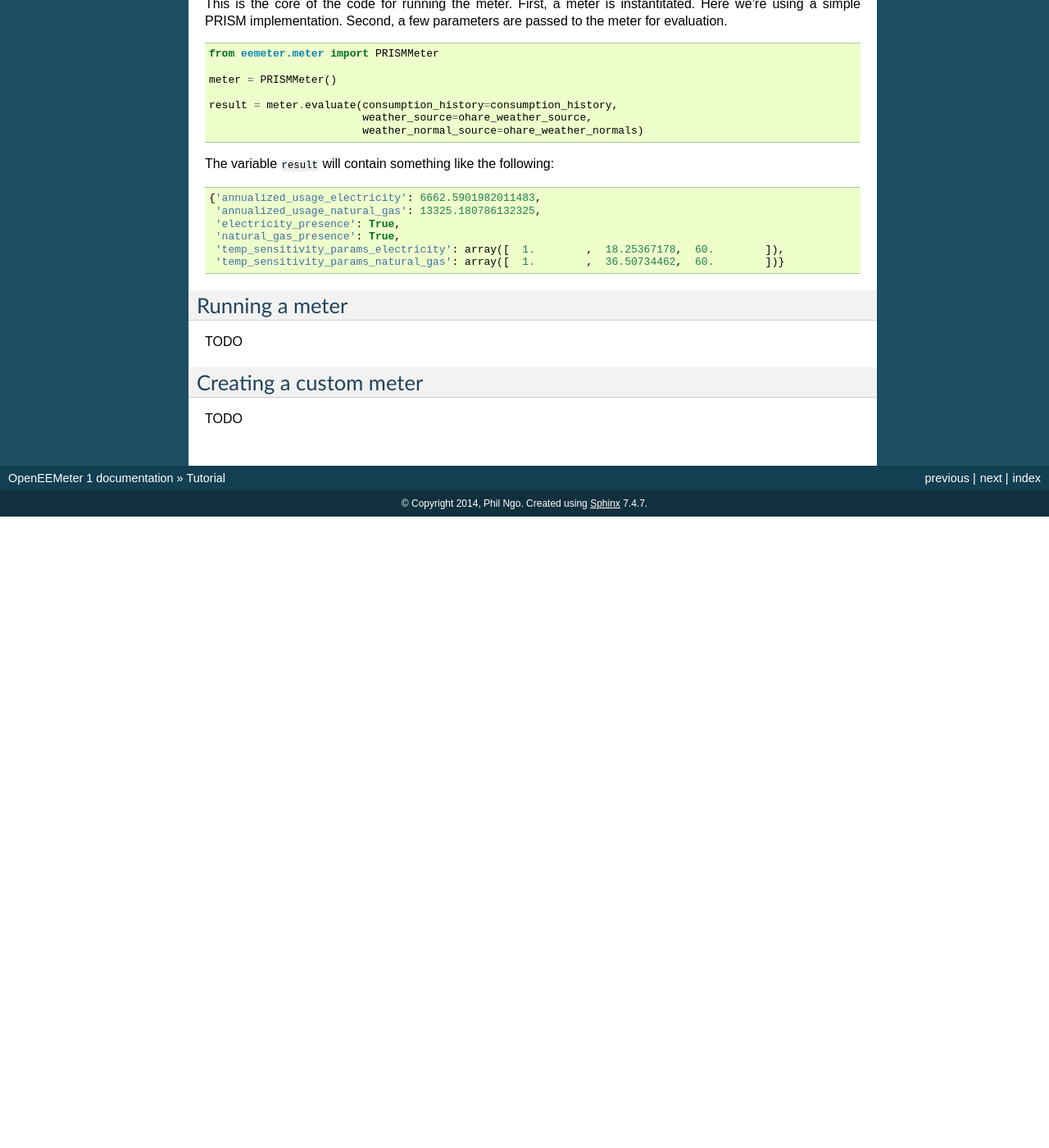
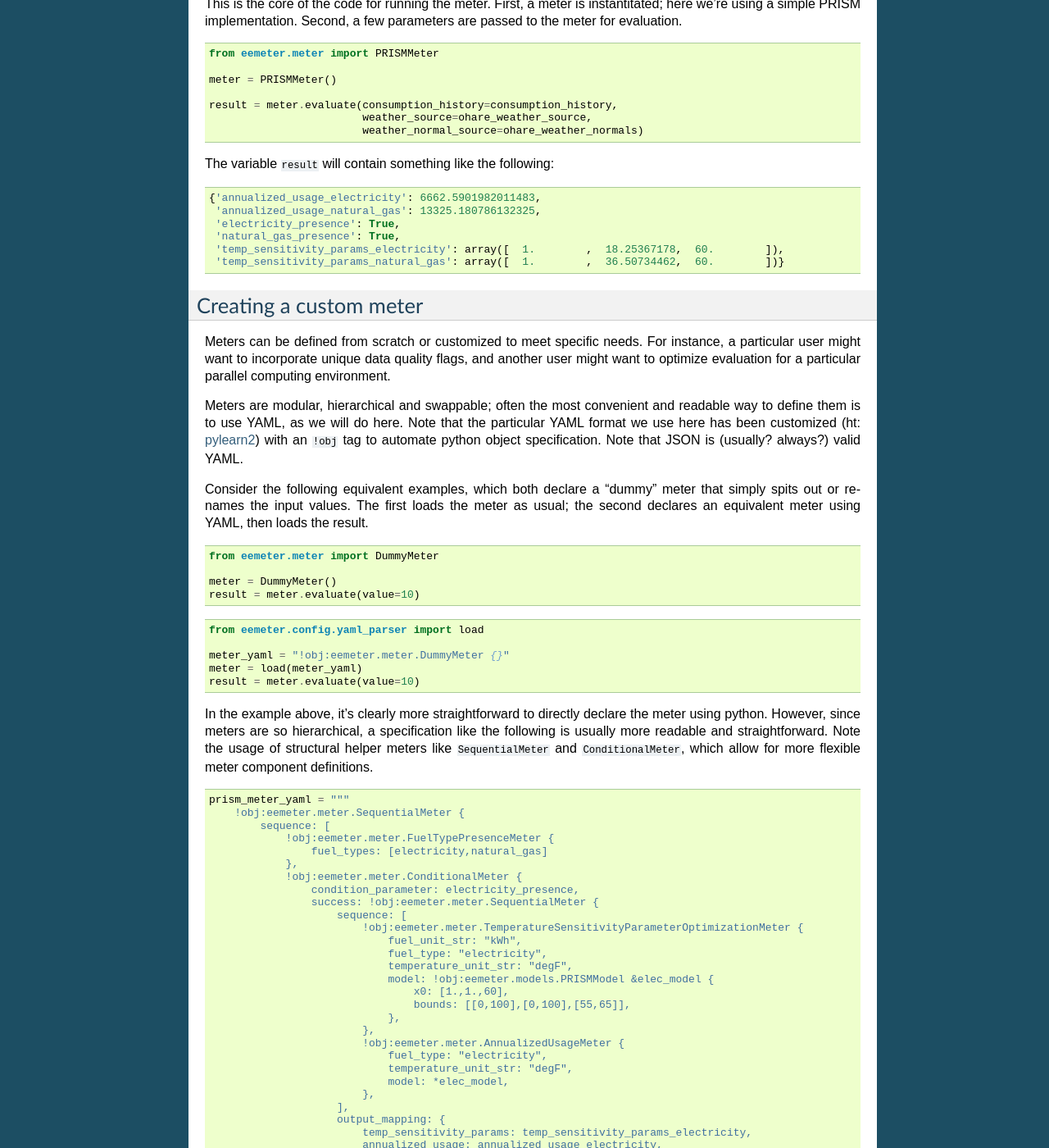
Before and after one commit to openeemeter/eemeter, a Sphinx documentation site: the page built from docs/tutorial.rst, in a window 1280 px wide and 1400 px high, scrolled down 1797 px. Shown: the whole window at 82% size. Built offline with Sphinx 7.4.7, drawn with Linux system fonts in a browser that asks for light colours; before the commit the page ends 2427 px from its top, so only the background shows below that; some of the changed text lies outside the part shown.

Commit message:
meter loading and customization - skeletal documentation

```diff
--- a/docs/tutorial.rst
+++ b/docs/tutorial.rst
@@ -51,8 +51,8 @@ parameters for the models and units for the calculations.
 
     from eemeter.generator import ConsumptionGenerator
 
-    elec_generator = ConsumptionGenerator("electricity","kWh","degF",60,1,65,1,1)
-    gas_generator = ConsumptionGenerator("natural_gas","therms","degF",60,2,65,2,2)
+    elec_generator = ConsumptionGenerator("electricity", "kWh", "degF", 60, 1, 65, 1, 1)
+    gas_generator = ConsumptionGenerator("natural_gas", "therms", "degF", 60, 2, 65, 2, 2)
 
 To make these generators work, we must provide them with weather data and usage
 periods. Here, we create weather sources with data from O'Hare INTL Airport
@@ -88,12 +88,12 @@ rates, but for this example we will stick with monthly billing data.
 
     from datetime import timedelta
 
-    def generate_monthly_periods(n_periods,start_datetime,base_time_interval):
+    def generate_monthly_periods(n_periods, start_datetime, base_time_interval):
         last_datetime = start_datetime
         periods = []
-        for i in np.random.randint(-2,3,size=n_periods):
+        for i in np.random.randint(-2, 3, size=n_periods):
             new_datetime = last_datetime + timedelta(days=int(base_time_interval + i))
-            periods.append(DatetimePeriod(last_datetime,new_datetime))
+            periods.append(DatetimePeriod(last_datetime, new_datetime))
             last_datetime = new_datetime
         return periods
 
@@ -106,14 +106,14 @@ fake consumption data.
 
     from datetime import datetime
 
-    periods = generate_monthly_periods(24,datetime(2012,1,1),365/12.)
+    periods = generate_monthly_periods(24, datetime(2012, 1, 1), 365/12.)
     elec_consumptions = elec_generator.generate(ohare_weather_source,periods)
     gas_consumptions = gas_generator.generate(ohare_weather_source,periods)
     consumptions = elec_consumptions + gas_consumptions
     consumption_history = ConsumptionHistory(consumptions)
 
 This is the core of the code for running the meter. First, a meter is
-instantitated. Here we're using a simple PRISM implementation. Second, a few
+instantitated; here we're using a simple PRISM implementation. Second, a few
 parameters are passed to the meter for evaluation.
 
 .. code-block:: python
@@ -137,12 +137,113 @@ The variable :code:`result` will contain something like the following:
      'temp_sensitivity_params_electricity': array([  1.        ,  18.25367178,  60.        ]),
      'temp_sensitivity_params_natural_gas': array([  1.        ,  36.50734462,  60.        ])}
 
-Running a meter
----------------
-
-TODO
 
 Creating a custom meter
 -----------------------
 
-TODO
+Meters can be defined from scratch or customized to meet specific needs. For
+instance, a particular user might want to incorporate unique data quality flags,
+and another user might want to optimize evaluation for a particular parallel
+computing environment.
+
+Meters are modular, hierarchical and swappable; often the most convenient
+and readable way to define them is to use YAML, as we will do here. Note that
+the particular YAML format we use here has been customized (ht: pylearn2_) with
+an :code:`!obj` tag to automate python object specification. Note that JSON is
+(usually? always?) valid YAML.
+
+.. _pylearn2: http://deeplearning.net/software/pylearn2/
+
+Consider the following equivalent examples, which both declare a "dummy" meter
+that simply spits out or renames the input values. The first loads the
+meter as usual; the second declares an equivalent meter using YAML, then loads
+the result.
+
+.. code-block:: python
+
+    from eemeter.meter import DummyMeter
+
+    meter = DummyMeter()
+    result = meter.evaluate(value=10)
+
+.. code-block:: python
+
+    from eemeter.config.yaml_parser import load
+
+    meter_yaml = "!obj:eemeter.meter.DummyMeter {}"
+    meter = load(meter_yaml)
+    result = meter.evaluate(value=10)
+
+In the example above, it's clearly more straightforward to directly declare the
+meter using python. However, since meters are so hierarchical, a specification
+like the following is usually more readable and straightforward. Note the usage
+of structural helper meters like :code:`SequentialMeter` and
+:code:`ConditionalMeter`, which allow for more flexible meter component
+definitions.
+
+.. code-block:: python
+
+    prism_meter_yaml = """
+        !obj:eemeter.meter.SequentialMeter {
+            sequence: [
+                !obj:eemeter.meter.FuelTypePresenceMeter {
+                    fuel_types: [electricity,natural_gas]
+                },
+                !obj:eemeter.meter.ConditionalMeter {
+                    condition_parameter: electricity_presence,
+                    success: !obj:eemeter.meter.SequentialMeter {
+                        sequence: [
+                            !obj:eemeter.meter.TemperatureSensitivityParameterOptimizationMeter {
+                                fuel_unit_str: "kWh",
+                                fuel_type: "electricity",
+                                temperature_unit_str: "degF",
+                                model: !obj:eemeter.models.PRISMModel &elec_model {
+                                    x0: [1.,1.,60],
+                                    bounds: [[0,100],[0,100],[55,65]],
+                                },
+                            },
+                            !obj:eemeter.meter.AnnualizedUsageMeter {
+                                fuel_type: "electricity",
+                                temperature_unit_str: "degF",
+                                model: *elec_model,
+                            },
+                        ],
+                        output_mapping: {
+                            temp_sensitivity_params: temp_sensitivity_params_electricity,
+                            annualized_usage: annualized_usage_electricity,
+                        },
+                    },
+                },
+                !obj:eemeter.meter.ConditionalMeter {
+                    condition_parameter: natural_gas_presence,
+                    success: !obj:eemeter.meter.SequentialMeter {
+                        sequence: [
+                            !obj:eemeter.meter.TemperatureSensitivityParameterOptimizationMeter {
+                                fuel_unit_str: "therms",
+                                fuel_type: "natural_gas",
+                                temperature_unit_str: "degF",
+                                model: !obj:eemeter.models.PRISMModel &gas_model {
+                                    x0: [1.,1.,60],
+                                    bounds: [[0,100],[0,100],[55,65]],
+                                },
+                            },
+                            !obj:eemeter.meter.AnnualizedUsageMeter {
+                                fuel_type: "natural_gas",
+                                temperature_unit_str: "degF",
+                                model: *gas_model,
+                            },
+                        ],
+                        output_mapping: {
+                            temp_sensitivity_params: temp_sensitivity_params_natural_gas,
+                            annualized_usage: annualized_usage_natural_gas,
+                        },
+                    },
+                },
+            ]
+        }
+    """
+    meter = load(prism_meter_yaml)
+    result = meter.evaluate(value=10)
+
+Another benefit to using structured YAML for meter specification is that the
+meter specifications can be stored externally as readable text files.
```
